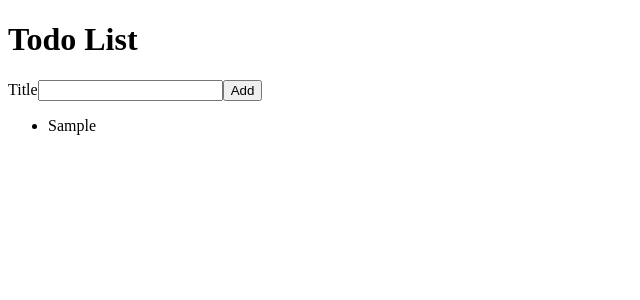
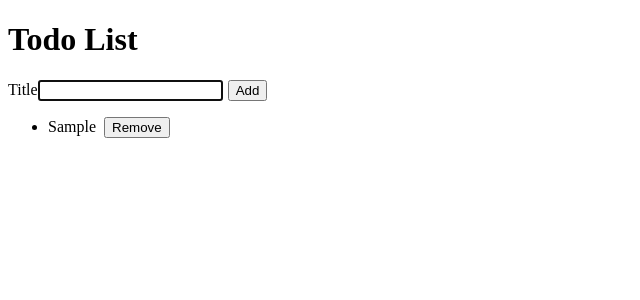
Before and after one commit to ElenaDu/react-todo, a React (Create React App) app: page / in a window 1280 px wide. Both pictures are taken after typing "Sample" into the empty fields and a click on the button "Add". Shown: the top 300 px of the page, without its empty margins (0-640 px from the left). Built offline with nearby package versions, Linux system fonts and the light colour scheme; the HTML template or start-up script is replaced by a standard one.

Commit message:
Create reusable input with label component, add auto-focus to Input, add remove button to list items

```diff
--- a/src/AddTodoForm.js
+++ b/src/AddTodoForm.js
@@ -1,4 +1,5 @@
-import React from 'react';
+import React from 'react'
+import InputWithLabel from './InputWithLabel';
 
 export default function AddTodoForm({ onAddTodo }) {
 
@@ -6,6 +7,7 @@ export default function AddTodoForm({ onAddTodo }) {
 
     function handleTitleChange(event) {
         const newTodoTitle = event.target.value;
+        console.log('New todo title:', newTodoTitle);
         setTodoTitle(newTodoTitle);
     }
 
@@ -16,21 +18,21 @@ export default function AddTodoForm({ onAddTodo }) {
             title: todoTitle,
             id: Date.now(),
         };
+        console.log('Adding todo:', todoItem);
         onAddTodo(todoItem);
         setTodoTitle('');
+
     }
 
     return (
         <form onSubmit={handleAddTodo}>
-            <label htmlFor="todoTitle">Title</label>
-            <input
-                id="todoTitle"
-                type="text"
-                name="title"
-                value={todoTitle}
-                onChange={handleTitleChange}
-            />
-            <button type="submit">Add</button>
+            <InputWithLabel
+                todoTitle={todoTitle}
+                handleTitleChange={handleTitleChange}
+            >
+                Title
+            </InputWithLabel>
+            <button type="submit" style={{ marginLeft: '5px' }}>Add</button>
         </form>
     );
 }
--- a/src/App.js
+++ b/src/App.js
@@ -14,6 +14,7 @@ const useSemiPersistentState = () => {
 };
 
 
+
 function App() {
 
   const [todoList, setTodoList] = useSemiPersistentState();
@@ -21,12 +22,16 @@ function App() {
     setTodoList([...todoList, newTodo]);
 
   }
+  function removeTodo(id) {
+    const updatedTodoList = todoList.filter(todo => todo.id !== id);
+    setTodoList(updatedTodoList);
 
+  };
   return (
     <>
       <h1>Todo List</h1>
       <AddTodoForm onAddTodo={addTodo} />
-      <TodoList todoList={todoList} />
+      <TodoList todoList={todoList} onRemoveTodo={removeTodo} />
     </>
   );
 }
--- /dev/null
+++ b/src/InputWithLabel.js
@@ -0,0 +1,23 @@
+import React from 'react';
+
+export default function InputWithLabel({ children, todoTitle, handleTitleChange }) {
+    const inputRef = React.useRef();
+    React.useEffect(() => {
+        inputRef.current.focus();
+    }
+    )
+    return (
+        <>
+            <label htmlFor="todoTitle">{children}</label>
+            <input
+                ref={inputRef}
+                id="todoTitle"
+                type="text"
+                name="title"
+                value={todoTitle}
+                onChange={handleTitleChange}
+
+            />
+        </>
+    );
+}
--- a/src/TodoList.js
+++ b/src/TodoList.js
@@ -1,12 +1,12 @@
 import React from 'react';
 import TodoListItem from './TodoListItem';
 
-function TodoList({ todoList }) {
+function TodoList({ todoList, onRemoveTodo }) {
     return (
         <ul>
             {todoList.map((item) => {
                 return (
-                    <TodoListItem key={item.id} todo={item} />
+                    <TodoListItem key={item.id} todo={item} onRemoveTodo={onRemoveTodo} />
                 );
             })}
         </ul>
--- a/src/TodoListItem.js
+++ b/src/TodoListItem.js
@@ -1,8 +1,17 @@
 import React from 'react';
 
-function TodoListItem({ todo }) {
+function TodoListItem({ todo, onRemoveTodo }) {
     return (
-        <li>{todo.title}</li>
+        <li>
+            {todo.title}
+            <button
+                type="button"
+                onClick={() => onRemoveTodo(todo.id)}
+                style={{ marginLeft: '8px' }}
+            >
+                Remove
+            </button>
+        </li>
     );
 }
 
```
